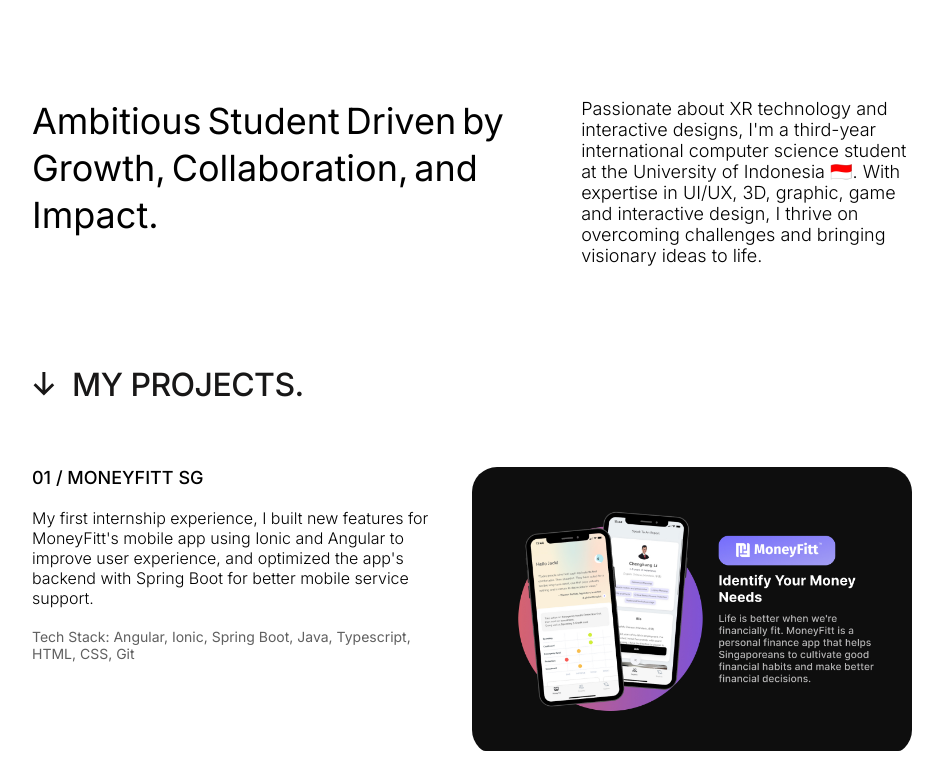
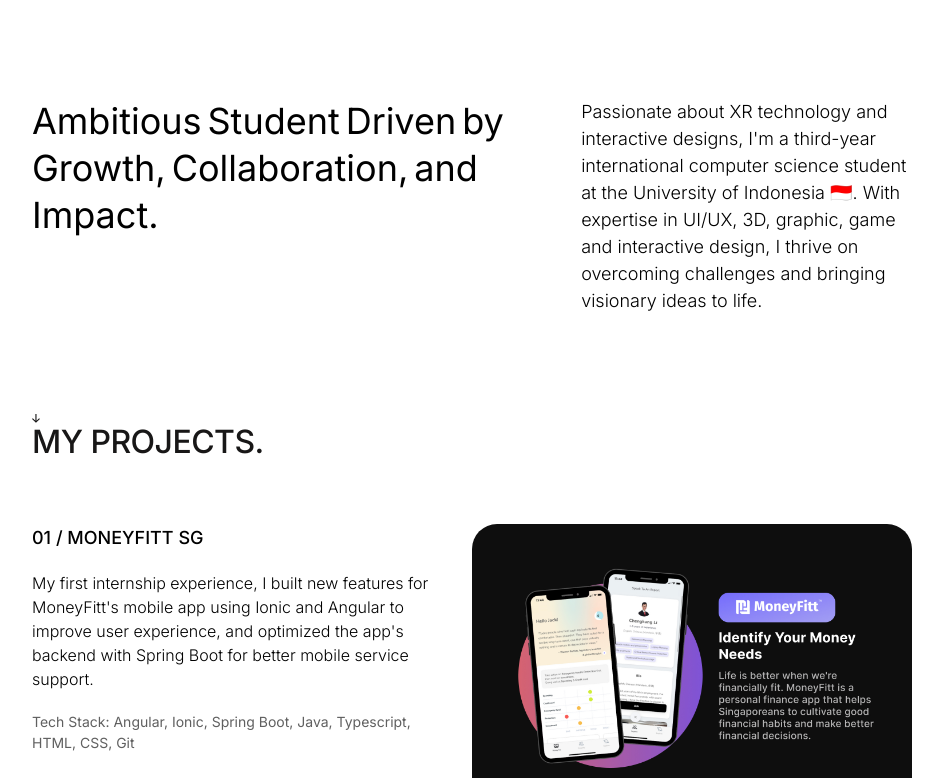
Before and after one commit to syafiqoarashy/portfolio-site, a Next.js app: page / in a window 1280 px wide. Shown: the part 802-1580 px from the top of the page, without its empty margins (168-1111 px from the left). Built offline with nearby package versions, Linux system fonts and the light colour scheme.

Commit message:
Implement navbar

```diff
--- a/jsconfig.json
+++ b/jsconfig.json
@@ -1,5 +1,7 @@
 {
   "compilerOptions": {
+    "jsx": "react",
+    "jsx": "react",
     "paths": {
       "@/*": ["./src/*"]
     }
--- /dev/null
+++ b/postcss.config.js
@@ -0,0 +1,6 @@
+module.exports = {
+  plugins: {
+    tailwindcss: {},
+    autoprefixer: {},
+  },
+}
--- a/src/app/globals.css
+++ b/src/app/globals.css
@@ -1,3 +1,7 @@
+@tailwind base;
+@tailwind components;
+@tailwind utilities;
+
 body {
     margin: 0;
     padding: 0;
@@ -11,3 +15,11 @@
         font-size: 14px;
     }
 }
+
+:root {
+    --font-inter: 'Inter', -apple-system, BlinkMacSystemFont, 'Segoe UI', Roboto, Oxygen, Ubuntu, Cantarell, 'Open Sans', 'Helvetica Neue', sans-serif;
+}
+
+body {
+    font-family: var(--font-inter), sans-serif;
+}
--- a/src/app/page.js
+++ b/src/app/page.js
@@ -5,13 +5,14 @@
 import Description from '../components/description';
 import Projects from '../components/projects';
 import Footer from '../components/footer';
+import {FloatingNav} from "@/components/ui/floating-navbar";
 
 export default function Home() {
     const [locomotiveScroll, setLocomotiveScroll] = useState(null);
 
     useEffect(() => {
-        if (typeof window !== 'undefined') {
-            (async () => {
+        // Locomotive Scroll initialization
+        const initLocomotiveScroll = async () => {
             const LocomotiveScroll = (await import('locomotive-scroll')).default;
             const scroll = new LocomotiveScroll({
                 el: document.querySelector('[data-scroll-container]'),
@@ -20,22 +21,52 @@
                 resetNativeScroll: true
             });
             setLocomotiveScroll(scroll);
-            })();
+        };
+
+        // Smooth scroll functionality
+        const initSmoothScroll = () => {
+            document.querySelectorAll('a[href^="#"]').forEach(anchor => {
+                anchor.addEventListener('click', function (e) {
+                    e.preventDefault();
+                    const target = document.querySelector(this.getAttribute('href'));
+                    if (target) {
+                        target.scrollIntoView({
+                            behavior: 'smooth'
+                        });
                     }
+                });
+            });
+        };
 
+        // Run initializations
+        initLocomotiveScroll();
+        initSmoothScroll();
+
+        // Cleanup
         return () => {
             if (locomotiveScroll) {
                 locomotiveScroll.destroy();
             }
-        }
+        };
     }, []);
 
     return (
+        <>
+            <FloatingNav />
             <main className={styles.main} data-scroll-container>
+                <section id="landing">
                     <Landing />
+                </section>
+                <section id="description">
                     <Description />
+                </section>
+                <section id="projects">
                     <Projects />
+                </section>
+                <section id="footer">
                     <Footer />
+                </section>
             </main>
+        </>
     )
 }
--- a/src/components/description/index.jsx
+++ b/src/components/description/index.jsx
@@ -8,15 +8,18 @@
     const phrase = "Ambitious Student Driven by Growth, Collaboration, and Impact.";
     const description = useRef(null);
     const isInView = useInView(description)
+
     return (
         <div ref={description} className={styles.description}>
             <div className={styles.body}>
                 <p>
-                    {
-                        phrase.split(" ").map( (word, index) => {
-                            return <span className={styles.mask}><motion.span variants={slideUp} custom={index} animate={isInView ? "open" : "closed"} key={index}>{word}</motion.span></span>
-                        })
-                    }
+                    {phrase.split(" ").map((word, index) => (
+                        <span className={styles.mask} key={index}>
+              <motion.span variants={slideUp} custom={index} animate={isInView ? "open" : "closed"}>
+                {word}
+              </motion.span>
+            </span>
+                    ))}
                 </p>
                 <motion.p variants={opacity} animate={isInView ? "open" : "closed"}>Passionate about XR technology and interactive designs, I'm a third-year international computer science student at the University of Indonesia 🇮🇩. With expertise in UI/UX, 3D, graphic, game and interactive design, I thrive on overcoming challenges and bringing visionary ideas to life.</motion.p>
             </div>
--- a/src/components/landing/index.jsx
+++ b/src/components/landing/index.jsx
@@ -4,9 +4,9 @@
 import gsap from 'gsap';
 import {useEffect, useRef} from "react";
 import { ScrollTrigger } from "gsap/ScrollTrigger";
+import {FloatingNav} from "@/components/ui/floating-navbar";
 
 export default function Home() {
-
     const firstText = useRef(null);
     const secondText = useRef(null);
     const slider = useRef(null);
--- a/src/components/project/index.jsx
+++ b/src/components/project/index.jsx
@@ -19,8 +19,8 @@
                                     src={imageSrc}
                                     alt={title}
                                     width={640}
-                                    height={364}
-                                    layout="responsive"
+                                    height={480}
+                                    style={{ width: '100%', height: 'auto' }}
                                 />
                             </div>
                         </Magnetic>
--- /dev/null
+++ b/src/components/ui/floating-navbar.tsx
@@ -0,0 +1,75 @@
+import React, { useState, useEffect } from "react";
+import {
+    motion,
+    AnimatePresence,
+    useScroll,
+    useMotionValueEvent,
+} from "framer-motion";
+import { cn } from "@/lib/utils";
+import Link from "next/link";
+
+export const FloatingNav = ({
+                                className,
+                            }: {
+    className?: string;
+}) => {
+    const { scrollY } = useScroll();
+    const [visible, setVisible] = useState(false);
+
+    useEffect(() => {
+        const handleScroll = () => {
+            if (window.scrollY > 50) {
+                setVisible(true);
+            } else {
+                setVisible(false);
+            }
+        };
+
+        window.addEventListener('scroll', handleScroll);
+
+        return () => {
+            window.removeEventListener('scroll', handleScroll);
+        };
+    }, []);
+
+    const navItems = [
+        { name: "Home", link: "#landing" },
+        { name: "About", link: "#description" },
+        { name: "Projects", link: "#projects" },
+        { name: "Contact", link: "#footer" },
+    ];
+
+    return (
+        <AnimatePresence mode="wait">
+            <motion.div
+                initial={{
+                    opacity: 0,
+                    y: -100,
+                }}
+                animate={{
+                    y: visible ? 0 : -100,
+                    opacity: visible ? 1 : 0,
+                }}
+                transition={{
+                    duration: 0.2,
+                }}
+                className={cn(
+                    "flex max-w-fit fixed top-10 inset-x-0 mx-auto border border-transparent dark:border-white/[0.2] rounded-full dark:bg-black bg-white shadow-[0px_2px_3px_-1px_rgba(0,0,0,0.1),0px_1px_0px_0px_rgba(25,28,33,0.02),0px_0px_0px_1px_rgba(25,28,33,0.08)] z-[5000] px-8 py-2 items-center justify-center space-x-4",
+                    className
+                )}
+            >
+                {navItems.map((navItem, idx) => (
+                    <Link
+                        key={`link-${idx}`}
+                        href={navItem.link}
+                        className={cn(
+                            "relative dark:text-neutral-50 items-center flex space-x-1 text-neutral-600 dark:hover:text-neutral-300 hover:text-neutral-500"
+                        )}
+                    >
+                        <span className="text-sm">{navItem.name}</span>
+                    </Link>
+                ))}
+            </motion.div>
+        </AnimatePresence>
+    );
+};
--- /dev/null
+++ b/src/lib/utils.ts
@@ -0,0 +1,6 @@
+import { ClassValue, clsx } from "clsx";
+import { twMerge } from "tailwind-merge";
+
+export function cn(...inputs: ClassValue[]) {
+    return twMerge(clsx(inputs));
+}
--- /dev/null
+++ b/tailwind.config.js
@@ -0,0 +1,19 @@
+/** @type {import('tailwindcss').Config} */
+module.exports = {
+  content: [
+    "./app/**/*.{js,ts,jsx,tsx,mdx}",
+    "./pages/**/*.{js,ts,jsx,tsx,mdx}",
+    "./components/**/*.{js,ts,jsx,tsx,mdx}",
+
+    // Or if using `src` directory:
+    "./src/**/*.{js,ts,jsx,tsx,mdx}",
+  ],
+  theme: {
+    extend: {
+      fontFamily: {
+        sans: ['var(--font-inter)'],
+      },
+    },
+  },
+  plugins: [],
+}
```
Also changed, not shown: package.json (+8 -3 lines), 1 other file (tests, documents, lock files or other folders). Lines whose indentation alone changed are shown as unchanged.
